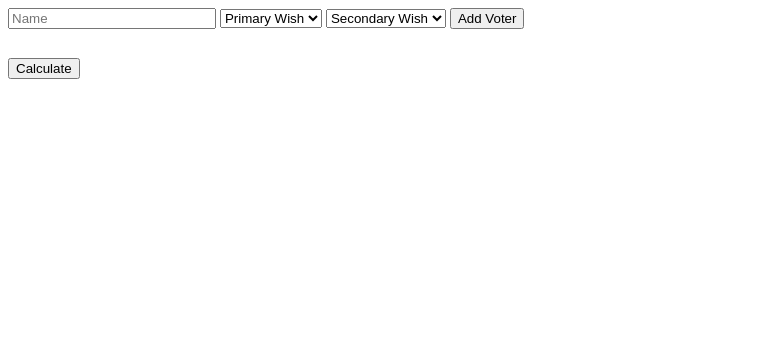
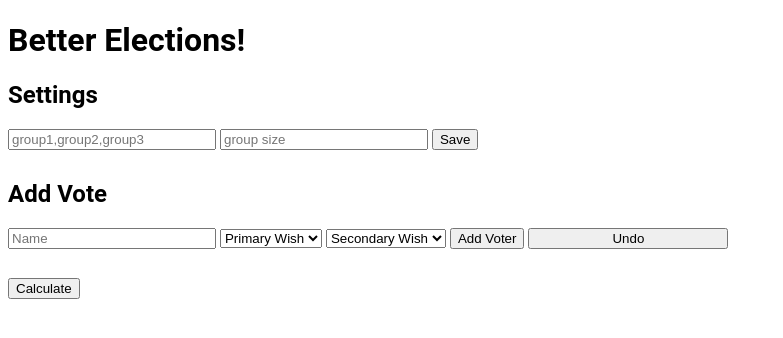
Before and after one commit to AlphaSoundZ/betterElections, a plain HTML site: page index.html in a window 1280 px wide. Shown: the whole page, without its empty margins (0-783 px from the left). Drawn offline with Linux system fonts and the light colour scheme.

Commit message:
✨ feat: additional features

```diff
--- a/index.html
+++ b/index.html
@@ -7,21 +7,35 @@
     <title>Better Elections!</title>
 </head>
 <body>
+    <h1>Better Elections!</h1>
+
+    <h2>Settings</h2>
+    <form action="" onsubmit="updateSettings(event);">
+        <input type="text" name="groups" placeholder="group1,group2,group3" id="groups" required >
+        <input type="number" placeholder="group size" min="1" name="groupSize" id="groupSize" required>
+        <button type="submit" id="saveButton">Save</button>
+    </form>
+
+    <h2>Add Vote</h2>
     <form action="" onsubmit="addVote(event);">
         <input type="text" name="name" placeholder="Name" id="name" required>
         <select id="primary_wish" name="primary_wish" required>
             <option disabled selected value="---">Primary Wish</option>
         </select>
         <select id="secondary_wish" name="secondary_wish">
-            <option value="---" selected>Secondary Wish</option>
+            <option value="---" selected disabled>Secondary Wish</option>
         </select>
         <button type="submit">Add Voter</button>
+
+        <input type="button" value="Undo" onclick="undoVote()">
 
         <br><br>
     </form>
     <button type="submit" onclick="validate()">Calculate</button>
 
     <div id="result"></div>
+
+    <br><br>
 
     <div id="voters"></div>
 
--- a/main.js
+++ b/main.js
@@ -1,6 +1,6 @@
 let result = document.getElementById("result");
 
-let options = [{"name": "A", "amount": 0}, {"name": "B", "amount": 0}, {"name": "C", "amount": 0}];
+let options = [];
 let maxOptionSize = 2;
 
 let alreadyChecked = [];
@@ -92,7 +92,11 @@ function validate() {
 
     }
 
-    console.log("Unlucky persons: " + unluckyPersons.length);
+    // show unlucky persons
+    result.innerHTML += "Unlucky voter: <br/>";
+    for (let i = 0; i < unluckyPersons.length; i++) {
+        result.innerHTML += electionResults[unluckyPersons[i]].name + "<br/>";
+    }
 }
 
 function findExchangeLoop(exchanger, exchangerChoice, originalChoice) {
@@ -233,3 +237,98 @@ function addVote(e) {
 
     console.log(electionResults);
 }
+
+function updateSettings(e) {
+    e.preventDefault();
+
+    let groups = document.getElementById("groups").value;
+    let groupSize = document.getElementById("groupSize").value;
+
+    // split groups by comma
+    groups = groups.split(",");
+
+    // check if there are duplicate groups
+    if (new Set(groups).size !== groups.length)
+    {
+        alert("Duplicate groups!");
+        return;
+    }
+
+    // set vars
+    options = [];
+    maxOptionSize = groupSize;
+
+    // set options with amount of 0
+    for (let i = 0; i < groups.length; i++) {
+        options.push({ name: groups[i], amount: 0 });
+    }
+
+    // reset votes
+    electionResults = [];
+    notYetAssigned = [];
+    assigned = [];
+    unluckyPersons = [];
+
+    // clear div "voters"
+    document.getElementById("voters").innerHTML = "";
+
+    // clear div "result"
+    result.innerHTML = "";
+
+    // delete old option elements
+    let primary_wish = document.getElementById("primary_wish");
+    let secondary_wish = document.getElementById("secondary_wish");
+    primary_wish.innerHTML = "";
+    secondary_wish.innerHTML = "";
+
+    // add primary and secondary wish
+    let option = document.createElement("option");
+    option.text = "Primary Wish";
+    option.value = "---";
+    option.disabled = true;
+    option.selected = true;
+    primary_wish.add(option);
+
+    let option2 = document.createElement("option");
+    option2.text = "Secondary Wish";
+    option2.value = "---";
+    option2.disabled = true;
+    option2.selected = true;
+    secondary_wish.add(option2);
+
+    // add options to select
+
+    for (let i = 0; i < options.length; i++) {
+        let option = document.createElement("option");
+        option.text = options[i].name;
+        primary_wish.add(option);
+
+        let option2 = document.createElement("option");
+        option2.text = options[i].name;
+        secondary_wish.add(option2);
+    }
+
+    let saveButton = document.getElementById("saveButton");
+
+    // set save button title to saved for 2 seconds
+    saveButton.innerHTML = "Saved!";
+    setTimeout(() => {
+        saveButton.innerHTML = "Save";
+    }, 1000);
+
+}
+
+function undoVote() {
+    // check if there are votes
+    if (electionResults.length == 0)
+    {
+        return;
+    }
+
+    // delete last entry in electionResults
+    electionResults.pop();
+
+    // delete last entry in voters div
+    let voters = document.getElementById("voters");
+    voters.removeChild(voters.lastChild);
+}
```
